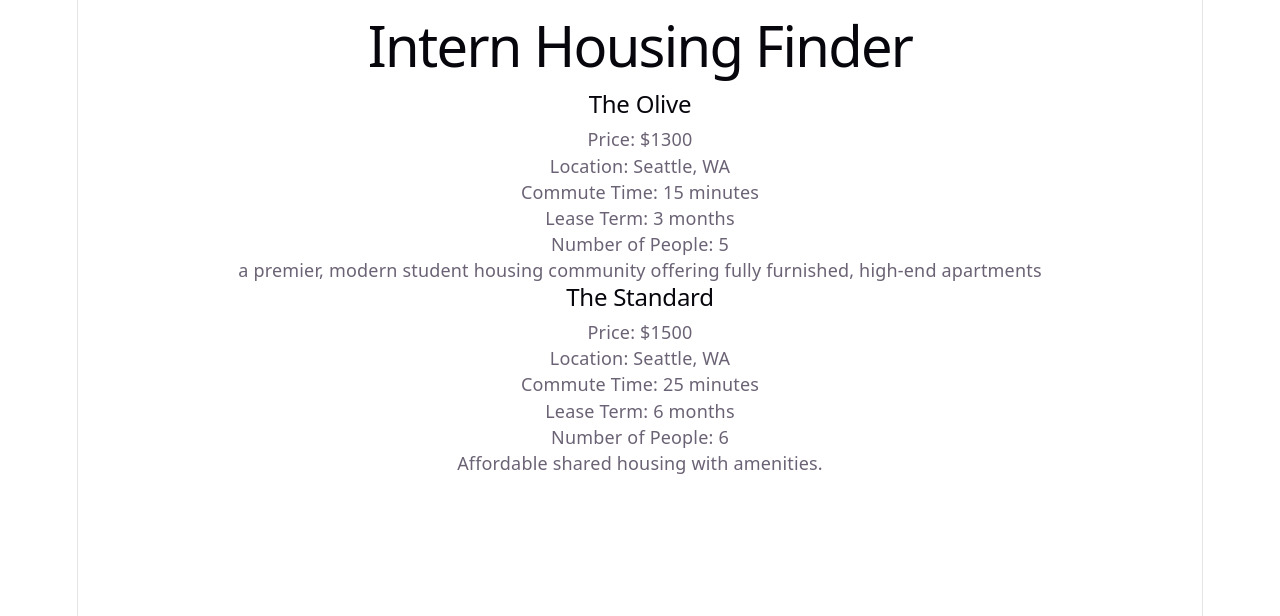
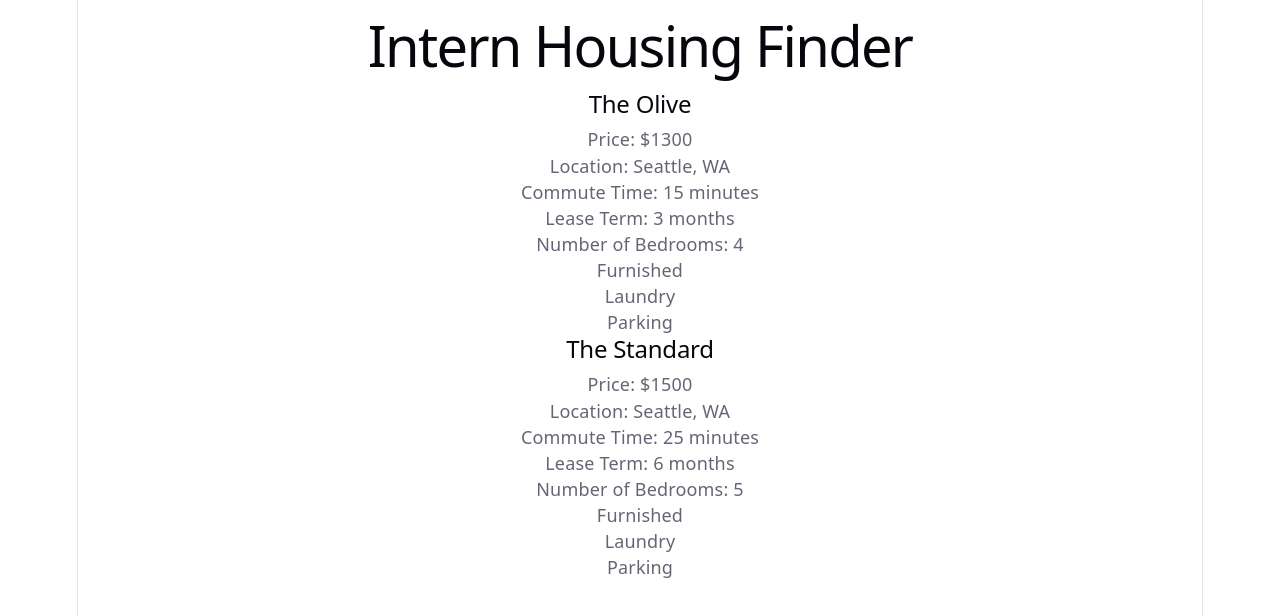
Before and after one commit to timotle/Intern-Housing-Finder-In-Progress-, a React (Vite) app: page / in a window 1280 px wide. Shown: the top 616 px of the page. Built offline with nearby package versions, Linux system fonts and the light colour scheme.

Commit message:
updated listings and listing card to include other factors

```diff
--- a/src/components/ListingCard.tsx
+++ b/src/components/ListingCard.tsx
@@ -12,8 +12,10 @@
             <p>Location: {listing.location}</p>
             <p>Commute Time: {listing.commuteTime} minutes</p>
             <p>Lease Term: {listing.leaseTerm}</p>
-            <p>Number of People: {listing.numPeople}</p>
-            <p>{listing.description}</p>
+            <p>Number of Bedrooms: {listing.numBedroom}</p>
+            <p>{listing.furnished && "Furnished"}</p>
+            <p>{listing.laundry && "Laundry"}</p>
+            <p>{listing.parking && "Parking"}</p>
         </div>
     );
 }
--- a/src/data/listings.ts
+++ b/src/data/listings.ts
@@ -8,9 +8,12 @@
     location: "Seattle, WA",
     commuteTime: 15,
     leaseTerm: "3 months",
-    numPeople: 5,
-    description: "a premier, modern student housing community offering fully furnished, high-end apartments"
+    numBedroom: 4,
+    furnished: true,
+    laundry: true,
+    parking: true,
   },
+
   {
     id: 2,
     name: "The Standard",
@@ -18,7 +21,9 @@
     location: "Seattle, WA",
     commuteTime: 25,
     leaseTerm: "6 months",
-    numPeople: 6,
-    description: "Affordable shared housing with amenities."
+    numBedroom: 5,
+    furnished: true,
+    laundry: true,
+    parking: true,
   }
 ];
--- a/src/types.ts
+++ b/src/types.ts
@@ -5,6 +5,8 @@
     location: string;
     commuteTime: number;
     leaseTerm: string;
-    numPeople: number;
-    description: string;
+    numBedroom: number;
+    furnished: boolean;
+    parking: boolean;
+    laundry: boolean
 };
```
